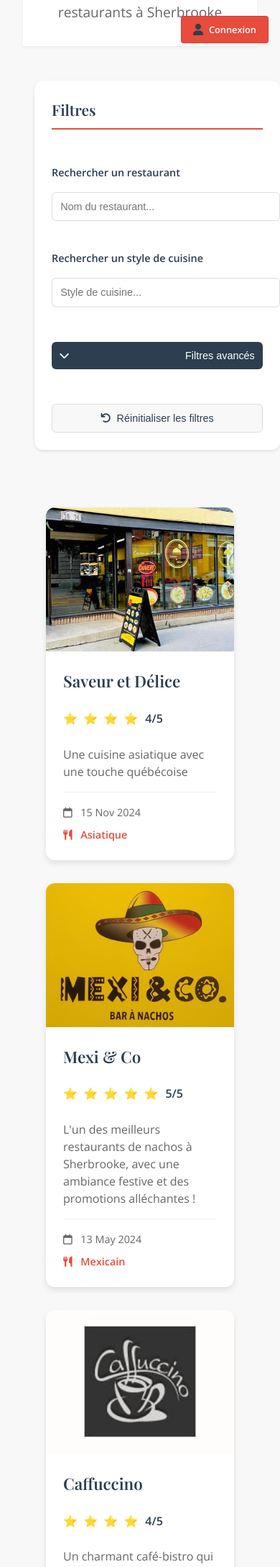
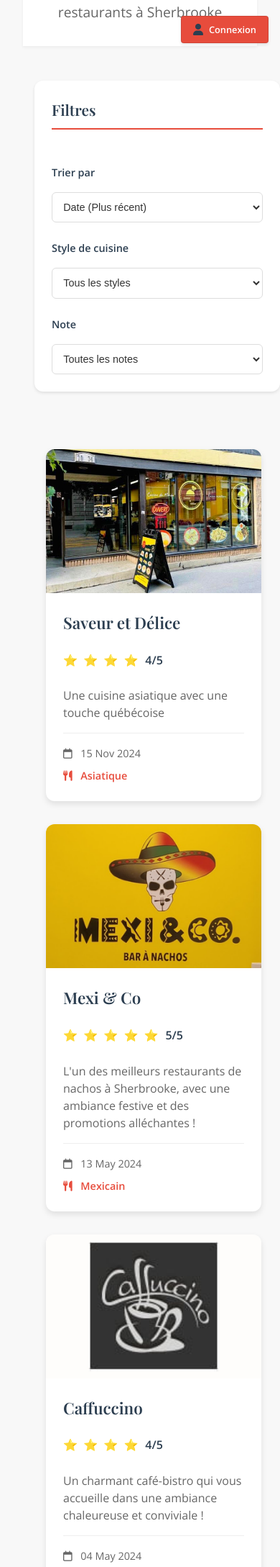
Before and after one commit to Natael21/blog-culinaire, a Jekyll site: the page built from index.html, in a window 390 px wide. Shown: the part 824-3001 px from the top of the page at 72% size. Built offline with Jekyll 4.4.1, drawn with Linux system fonts in a browser that asks for light colours; a script that is not in the unit is left out.

Commit message:
revert index

```diff
--- a/index.html
+++ b/index.html
@@ -12,22 +12,16 @@
   <div class="filters-sidebar">
     <div class="filter-group">
       <h3>Filtres</h3>
+      <label for="sort-by">Trier par</label>
+      <select id="sort-by" class="filter-select">
+        <option value="date-desc">Date (Plus récent)</option>
+        <option value="date-asc">Date (Plus ancien)</option>
+        <option value="name-asc">Nom (A-Z)</option>
+        <option value="name-desc">Nom (Z-A)</option>
+        <option value="rating-desc">Note (Plus haute)</option>
+        <option value="rating-asc">Note (Plus basse)</option>
+      </select>
 
-      <!-- Barre de recherche pour le titre -->
-      <label for="title-search">Rechercher un restaurant</label>
-      <input type="text" id="title-search" class="search-input" placeholder="Nom du restaurant...">
-
-      <!-- Barre de recherche pour le style -->
-      <label for="style-search">Rechercher un style de cuisine</label>
-      <input type="text" id="style-search" class="search-input" placeholder="Style de cuisine...">
-
-      <!-- Menu déroulant principal -->
-      <button class="filter-toggle" onclick="toggleFilters()">
-        <i class="fas fa-chevron-down"></i> Filtres avancés
-      </button>
-
-      <div class="advanced-filters" id="advanced-filters">
-        <!-- Style de cuisine -->
       <label for="style-filter">Style de cuisine</label>
       <select id="style-filter" class="filter-select">
         <option value="">Tous les styles</option>
@@ -47,7 +41,6 @@
         <option value="Boulangerie-Café">Boulangerie-Café</option>
       </select>
 
-        <!-- Note -->
       <label for="rating-filter">Note</label>
       <select id="rating-filter" class="filter-select">
         <option value="">Toutes les notes</option>
@@ -57,44 +50,13 @@
         <option value="2">2 étoiles</option>
         <option value="1">1 étoile</option>
       </select>
-
-        <!-- Prix -->
-        <label for="price-filter">Fourchette de prix</label>
-        <select id="price-filter" class="filter-select">
-          <option value="">Tous les prix</option>
-          <option value="budget">Budget ($)</option>
-          <option value="medium">Moyen ($$)</option>
-          <option value="expensive">Luxe ($$$)</option>
-        </select>
-
-        <!-- Tri -->
-        <label for="sort-by">Trier par</label>
-        <select id="sort-by" class="filter-select">
-          <option value="date-desc">Date (Plus récent)</option>
-          <option value="date-asc">Date (Plus ancien)</option>
-          <option value="name-asc">Nom (A-Z)</option>
-          <option value="name-desc">Nom (Z-A)</option>
-          <option value="rating-desc">Note (Plus haute)</option>
-          <option value="rating-asc">Note (Plus basse)</option>
-        </select>
-      </div>
-
-      <!-- Bouton de réinitialisation -->
-      <button class="reset-filters" onclick="resetFilters()">
-        <i class="fas fa-undo"></i> Réinitialiser les filtres
-      </button>
     </div>
   </div>
 
   <div class="post-grid" id="restaurant-grid">
     {% for post in site.posts %}
       {% if post.layout == 'restaurant' %}
-      <div class="post-card"
-           data-date="{{ post.date | date: '%Y-%m-%d' }}"
-           data-rating="{{ post.note }}"
-           data-style="{{ post.style }}"
-           data-title="{{ post.title | downcase }}"
-           data-price="{{ post.price | default: 'medium' }}">
+      <div class="post-card" data-date="{{ post.date | date: '%Y-%m-%d' }}" data-rating="{{ post.note }}" data-style="{{ post.style }}">
         <a href="{{ post.url | relative_url }}" class="post-link">
           <div class="post-image" style="background-image: url('{{ post.image }}')"></div>
           <div class="content">
@@ -135,58 +97,25 @@
     }
   });
 
-  // Toggle advanced filters
-  function toggleFilters() {
-    const advancedFilters = document.getElementById('advanced-filters');
-    const toggleButton = document.querySelector('.filter-toggle');
-    advancedFilters.style.display = advancedFilters.style.display === 'none' ? 'block' : 'none';
-    toggleButton.querySelector('i').classList.toggle('fa-chevron-down');
-    toggleButton.querySelector('i').classList.toggle('fa-chevron-up');
-  }
-
-  // Reset all filters
-  function resetFilters() {
-    document.getElementById('title-search').value = '';
-    document.getElementById('style-search').value = '';
-    document.getElementById('style-filter').value = '';
-    document.getElementById('rating-filter').value = '';
-    document.getElementById('price-filter').value = '';
-    document.getElementById('sort-by').value = 'date-desc';
-    filterRestaurants();
-  }
-
   // Filtering functionality
-  const titleSearch = document.getElementById('title-search');
-  const styleSearch = document.getElementById('style-search');
+  const sortSelect = document.getElementById('sort-by');
   const styleFilter = document.getElementById('style-filter');
   const ratingFilter = document.getElementById('rating-filter');
-  const priceFilter = document.getElementById('price-filter');
-  const sortSelect = document.getElementById('sort-by');
   const restaurantGrid = document.getElementById('restaurant-grid');
   let restaurants = Array.from(restaurantGrid.children);
 
   function filterRestaurants() {
-    const searchTitle = titleSearch.value.toLowerCase();
-    const searchStyle = styleSearch.value.toLowerCase();
     const selectedStyle = styleFilter.value;
     const exactRating = ratingFilter.value;
-    const selectedPrice = priceFilter.value;
     const sortValue = sortSelect.value;
 
-    // Filter by search terms, style, rating and price
+    // Filter by style and rating
     let filteredRestaurants = restaurants.filter(restaurant => {
-      const title = restaurant.dataset.title;
-      const style = restaurant.dataset.style.toLowerCase();
+      const style = restaurant.dataset.style;
       const rating = parseFloat(restaurant.dataset.rating);
-      const price = restaurant.dataset.price;
-
-      const titleMatch = !searchTitle || title.includes(searchTitle);
-      const styleMatch = !searchStyle || style.includes(searchStyle);
-      const exactStyleMatch = !selectedStyle || restaurant.dataset.style === selectedStyle;
+      const styleMatch = !selectedStyle || style === selectedStyle;
       const ratingMatch = !exactRating || rating === parseFloat(exactRating);
-      const priceMatch = !selectedPrice || price === selectedPrice;
-
-      return titleMatch && styleMatch && exactStyleMatch && ratingMatch && priceMatch;
+      return styleMatch && ratingMatch;
     });
 
     // Sort filtered restaurants
@@ -217,116 +146,7 @@
   }
 
   // Add event listeners
-  titleSearch.addEventListener('input', filterRestaurants);
-  styleSearch.addEventListener('input', filterRestaurants);
+  sortSelect.addEventListener('change', filterRestaurants);
   styleFilter.addEventListener('change', filterRestaurants);
   ratingFilter.addEventListener('change', filterRestaurants);
-  priceFilter.addEventListener('change', filterRestaurants);
-  sortSelect.addEventListener('change', filterRestaurants);
 </script>
-
-<style>
-.content-wrapper {
-  display: flex;
-  gap: 2rem;
-  margin: 0 auto;
-  max-width: 1400px;
-  padding: 0 1rem;
-}
-
-.filters-sidebar {
-  width: 300px;
-  flex-shrink: 0;
-  position: sticky;
-  top: 2rem;
-  align-self: flex-start;
-  background: var(--white);
-  border-radius: 12px;
-  box-shadow: 0 2px 4px rgba(0,0,0,0.1);
-  padding: 1.5rem;
-  height: fit-content;
-}
-
-.search-input {
-  width: 100%;
-  padding: 0.7rem;
-  border: 1px solid #ddd;
-  border-radius: 6px;
-  font-size: 0.9rem;
-  margin-bottom: 1rem;
-}
-
-.filter-toggle {
-  width: 100%;
-  padding: 0.7rem;
-  background: var(--primary-color);
-  color: white;
-  border: none;
-  border-radius: 6px;
-  font-size: 0.9rem;
-  cursor: pointer;
-  display: flex;
-  align-items: center;
-  justify-content: space-between;
-  margin: 1rem 0;
-}
-
-.filter-toggle:hover {
-  background: var(--accent-color);
-}
-
-.advanced-filters {
-  display: none;
-  margin-top: 1rem;
-}
-
-.reset-filters {
-  width: 100%;
-  padding: 0.7rem;
-  background: #f8f8f8;
-  color: var(--primary-color);
-  border: 1px solid #ddd;
-  border-radius: 6px;
-  font-size: 0.9rem;
-  cursor: pointer;
-  display: flex;
-  align-items: center;
-  justify-content: center;
-  gap: 0.5rem;
-  margin-top: 1rem;
-}
-
-.reset-filters:hover {
-  background: #eee;
-}
-
-.post-grid {
-  flex-grow: 1;
-  display: grid;
-  grid-template-columns: repeat(3, 1fr);
-  gap: 2rem;
-}
-
-@media (max-width: 1200px) {
-  .post-grid {
-    grid-template-columns: repeat(2, 1fr);
-  }
-}
-
-@media (max-width: 768px) {
-  .content-wrapper {
-    flex-direction: column;
-  }
-
-  .filters-sidebar {
-    width: 100%;
-    position: relative;
-    top: 0;
-    margin-bottom: 2rem;
-  }
-
-  .post-grid {
-    grid-template-columns: 1fr;
-  }
-}
-</style>
```
Lines whose indentation alone changed are shown as unchanged.
